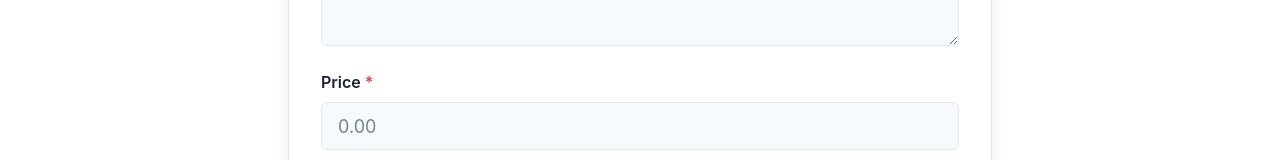
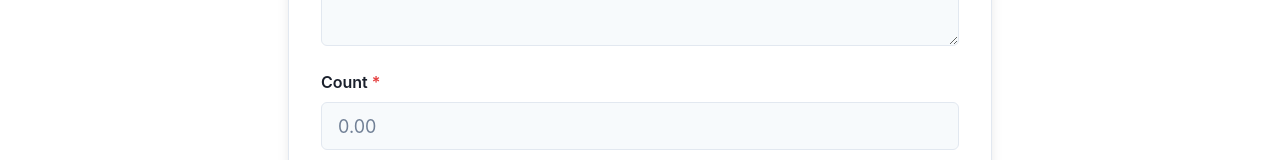
Before and after one commit to jei3m/learn-mern, a React (Vite) app in the folder frontend/: page /create in a window 1280 px wide. Shown: the part 417-577 px from the top of the page. Built offline with nearby package versions, Linux system fonts and the light colour scheme.

Commit message:
ref: updated related declarations of price to count

```diff
--- a/frontend/src/components/ProductCard.tsx
+++ b/frontend/src/components/ProductCard.tsx
@@ -38,7 +38,7 @@ const ProductCard: FC<ProductCardProps> = ({ product }) => {
     const toast = useToast();
     const bg = useColorModeValue('white', 'gray.800');
     const borderColor = useColorModeValue('gray.200', 'gray.700');
-    const priceColor = useColorModeValue('blue.600', 'blue.300');
+    const countColor = useColorModeValue('blue.600', 'blue.300');
     const descriptionColor = useColorModeValue('gray.600', 'gray.400');
 
     const {deleteProduct, updateProduct} = useProductStore();
@@ -77,6 +77,7 @@ const ProductCard: FC<ProductCardProps> = ({ product }) => {
 				status: "error",
 				duration: 3000,
 				isClosable: true,
+                position: "top"
 			});
 		} else {
 			toast({
@@ -85,6 +86,7 @@ const ProductCard: FC<ProductCardProps> = ({ product }) => {
 				status: "success",
 				duration: 3000,
 				isClosable: true,
+                position: "top"
 			});
 		}
     }
@@ -168,9 +170,9 @@ const ProductCard: FC<ProductCardProps> = ({ product }) => {
                     <Text
                         fontSize="2xl"
                         fontWeight="bold"
-                        color={priceColor}
+                        color={countColor}
                     >
-                        ${product.price}
+                        {product.count}pcs
                     </Text>
                 </VStack>
             </Box>
@@ -193,13 +195,13 @@ const ProductCard: FC<ProductCardProps> = ({ product }) => {
                                 />
                             </FormControl>
                             <FormControl>
-                                <FormLabel>Price</FormLabel>
+                                <FormLabel>Count</FormLabel>
                                 <Input
-                                    placeholder="Price"
-                                    name="price"
+                                    placeholder="Count"
+                                    name="count"
                                     type="number"
-                                    value={updatedProduct.price}
-                                    onChange={(e) => setUpdatedProduct({ ...updatedProduct, price: e.target.value })}
+                                    value={updatedProduct.count}
+                                    onChange={(e) => setUpdatedProduct({ ...updatedProduct, count: e.target.value })}
                                     size="lg"
                                 />
                             </FormControl>
--- a/frontend/src/pages/CreatePage.tsx
+++ b/frontend/src/pages/CreatePage.tsx
@@ -23,7 +23,7 @@ function CreatePage() {
   const [newProduct, setNewProduct] = useState({
     name: "",
     description: "",
-    price: "",
+    count: "",
     image: ""
   });
 
@@ -56,7 +56,7 @@ function CreatePage() {
       setNewProduct({
         name: "",
         description: "",
-        price: "",
+        count: "",
         image: ""
       });
     }
@@ -124,15 +124,15 @@ function CreatePage() {
             </FormControl>
 
             <FormControl isRequired>
-              <FormLabel fontWeight="semibold">Price</FormLabel>
+              <FormLabel fontWeight="semibold">Count</FormLabel>
               <Input
                 type="number"
                 min={0}
                 step="0.01"
                 placeholder="0.00"
-                name="price"
-                value={newProduct.price}
-                onChange={(e) => setNewProduct({...newProduct, price: e.target.value})}
+                name="count"
+                value={newProduct.count}
+                onChange={(e) => setNewProduct({...newProduct, count: e.target.value})}
                 bg={inputBg}
                 size="lg"
                 focusBorderColor="blue.500"
--- a/frontend/src/store/product.ts
+++ b/frontend/src/store/product.ts
@@ -5,9 +5,9 @@ import { ProductStore } from "../types/product.types";
 export const useProductStore = create<ProductStore>((set) => ({
     products: [],
     setProducts: (products) => set({products}),
-    createProduct: async (newProduct: { name: string; image: string; price: string; description: string }) => {
+    createProduct: async (newProduct: { name: string; image: string; count: string; description: string }) => {
 
-        if(!newProduct.name || !newProduct.image || !newProduct.price || !newProduct.description) {
+        if(!newProduct.name || !newProduct.image || !newProduct.count || !newProduct.description) {
             return {success:false, message:"Please fill in all fields."}
         }
 
@@ -67,7 +67,7 @@ export const useProductStore = create<ProductStore>((set) => ({
             return {success:false, message:"Failed to delete product"};
         }
     },
-    updateProduct: async (pid: string, updatedProduct: { name: string; image: string; price: string; description: string }) => {
+    updateProduct: async (pid: string, updatedProduct: { name: string; image: string; count: string; description: string }) => {
         try {
             const res = await fetch(`/api/products/${pid}`, {
                 method:"PUT",
--- a/frontend/src/types/product.types.ts
+++ b/frontend/src/types/product.types.ts
@@ -2,7 +2,7 @@ export interface Product {
     _id: string;
     name: string;
     image: string;
-    price: string;
+    count: string;
     description: string;
     createdAt: string;
     updatedAt?: string;
@@ -11,7 +11,7 @@ export interface Product {
 export interface NoIDProduct {
     name: string;
     image: string;
-    price: string;
+    count: string;
     description: string;
 }
 
```
